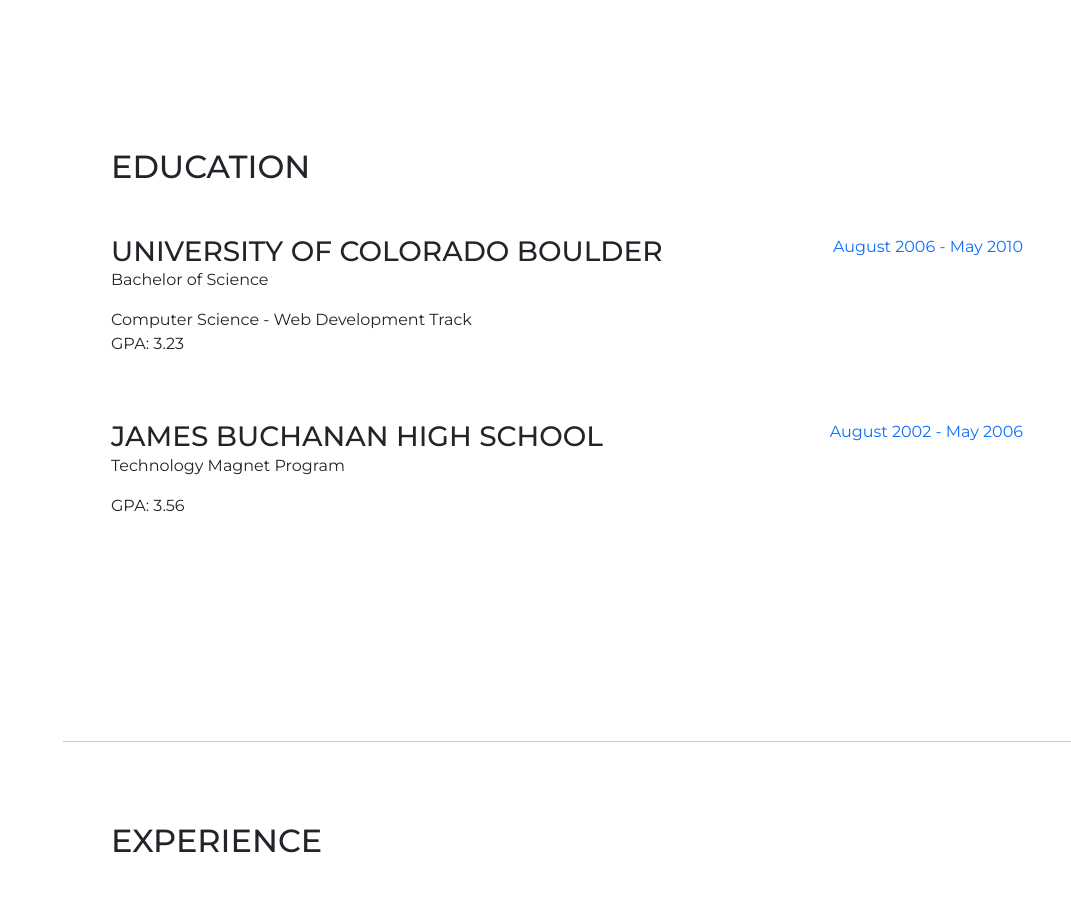
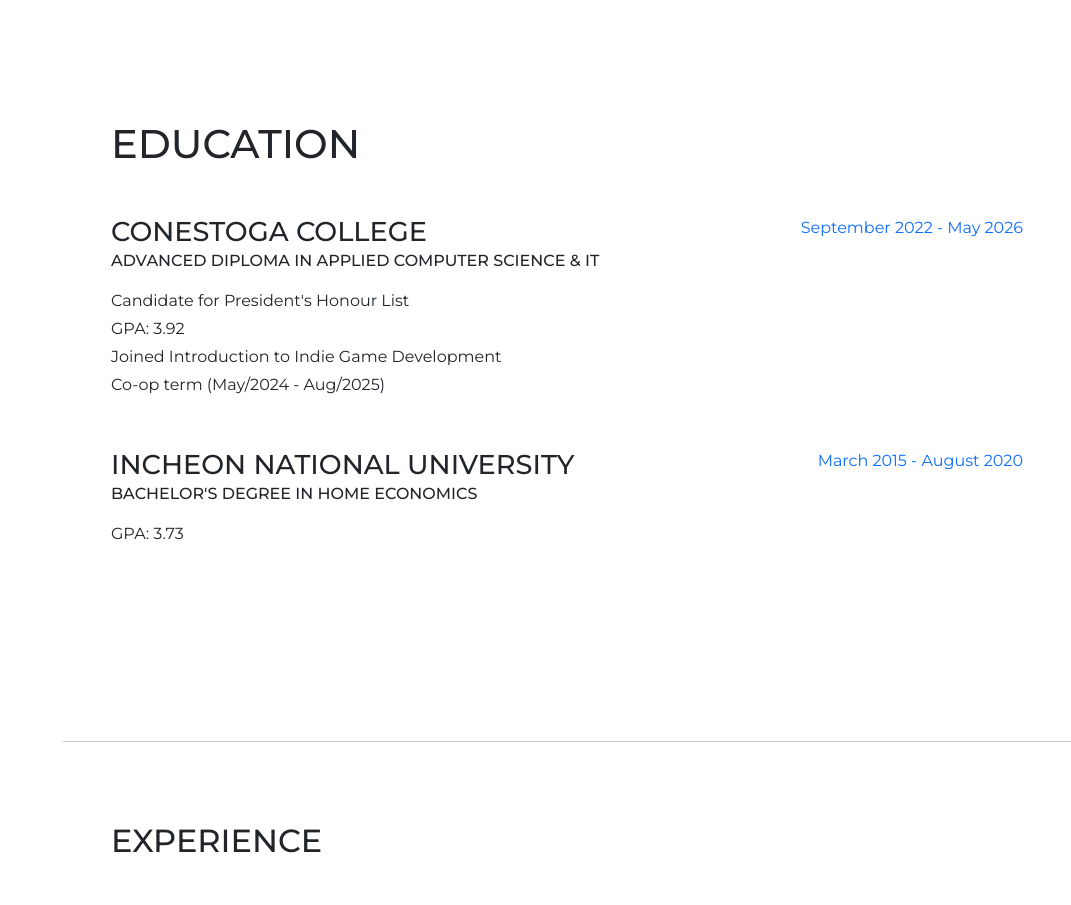
Before and after one commit to Ko-dany/DahyunKo.github.io, a website: page index.html in a window 1280 px wide. Shown: the part 860-1765 px from the top of the page, without its empty margins (209-1280 px from the left). Drawn offline with nearby package versions, Linux system fonts and the light colour scheme.

```diff
--- a/css/style.css
+++ b/css/style.css
@@ -46,6 +46,24 @@
 p.lead {
   font-size: 1.15rem;
   font-weight: 400;
+}
+
+.content-heading {
+  text-transform: uppercase;
+  font-weight: 500;
+  font-size: 2.5rem;
+}
+
+.content-item-heading {
+  text-transform: uppercase;
+  font-weight: 500;
+  font-size: 1.7rem;
+}
+
+.content-item-subheading {
+  text-transform: uppercase;
+  font-weight: 500;
+  font-size: 1rem;
 }
 
 /* Navigation style */
--- a/index.html
+++ b/index.html
@@ -88,7 +88,7 @@
       <!-- About-->
       <section class="resume-section" id="about">
         <div class="resume-section-content">
-          <h1 class="mb-2">
+          <h1 class="content-heading mb-2">
             Dahyun <span class="text-primary">(Dany)</span> Ko
           </h1>
           <div class="subheading mb-5">
@@ -126,28 +126,36 @@
       <!-- Education-->
       <section class="resume-section" id="education">
         <div class="resume-section-content">
-          <h2 class="mb-5">Education</h2>
+          <h2 class="content-heading mb-5">Education</h2>
           <div
             class="d-flex flex-column flex-md-row justify-content-between mb-5"
           >
             <div class="flex-grow-1">
-              <h3 class="mb-0">University of Colorado Boulder</h3>
-              <div class="subheading mb-3">Bachelor of Science</div>
-              <div>Computer Science - Web Development Track</div>
-              <p>GPA: 3.23</p>
+              <h3 class="content-item-heading mb-0">Conestoga College</h3>
+              <div class="content-item-subheading mb-3">
+                Advanced Diploma in Applied Computer Science & IT
+              </div>
+              <p class="mb-1">Candidate for President's Honour List</p>
+              <p class="mb-1">GPA: 3.92</p>
+              <p class="mb-1">Joined Introduction to Indie Game Development</p>
+              <p class="mb-1">Co-op term (May/2024 - Aug/2025)</p>
             </div>
             <div class="flex-shrink-0">
-              <span class="text-primary">August 2006 - May 2010</span>
+              <span class="text-primary">September 2022 - May 2026</span>
             </div>
           </div>
           <div class="d-flex flex-column flex-md-row justify-content-between">
             <div class="flex-grow-1">
-              <h3 class="mb-0">James Buchanan High School</h3>
-              <div class="subheading mb-3">Technology Magnet Program</div>
-              <p>GPA: 3.56</p>
+              <h3 class="content-item-heading mb-0">
+                Incheon National University
+              </h3>
+              <div class="content-item-subheading mb-3">
+                Bachelor's Degree in Home Economics
+              </div>
+              <p>GPA: 3.73</p>
             </div>
             <div class="flex-shrink-0">
-              <span class="text-primary">August 2002 - May 2006</span>
+              <span class="text-primary">March 2015 - August 2020</span>
             </div>
           </div>
         </div>
```
